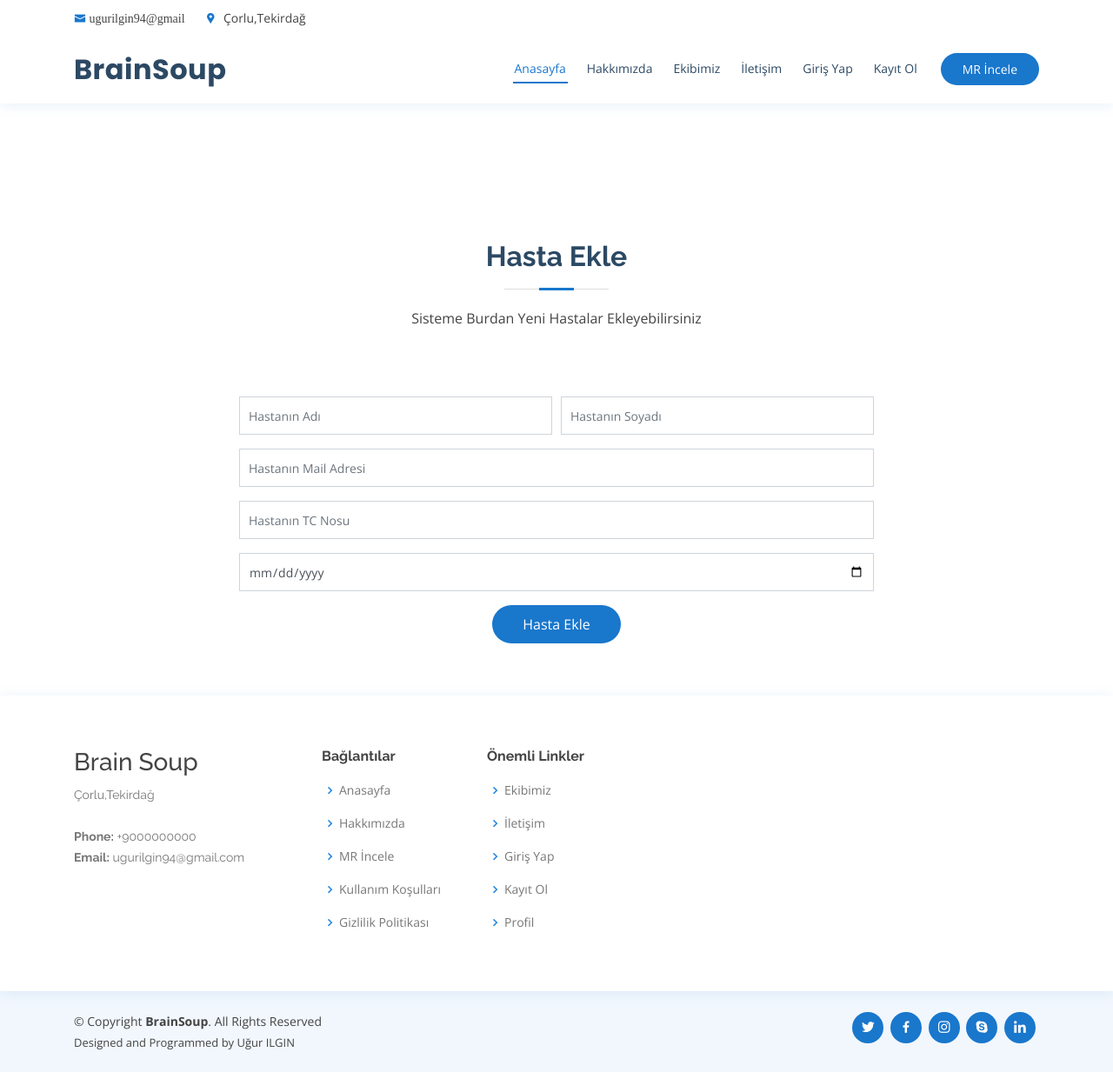
After one commit to ugurilgin/BrainSoup-Brain-Tumor-Detection, a Flask app: template templates/patientsadd.html in a window 1280 px wide. The commit adds this page. Shown: the whole page at 87% size. Run offline with Flask 2, Linux system fonts and the light colour scheme; the template is opened without the code that fills it, so the values that code supplies are empty; some libraries are stand-ins or nearby versions.

Commit message:
Hasta Ekleme

```diff
--- a/app.py
+++ b/app.py
@@ -7,6 +7,7 @@ from flask_mail import Mail,Message
 from flask_mysqldb import  MySQL
 import os
 import secrets
+from datetime import date
 #import mysql.connector
 ############## </ Import Files > ##############
 
@@ -64,6 +65,12 @@ def signup():
         return redirect(url_for('index'))
     else:
         return render_template('register.html')
+@app.route('/AddPatients')
+def showAddPatients():
+    if 'user_auth' in session:
+        return render_template('patientsadd.html',isim=openName,menu="menu")
+    else:
+        return redirect(url_for('login'))
 @app.route('/profile')
 def profile():
     if 'user_auth' in session:
@@ -98,7 +105,9 @@ def login_Validation():
     if len(users)>0:
         global userName
         global openName
+        global doctor
         session['user_auth']=users[0][6]
+        doctor=users[0][6]
         userName=users[0][3]
         openName=users[0][1]
         print(userName)
@@ -107,9 +116,27 @@ def login_Validation():
     else:
         return render_template('login.html',error="E-Mail veya Şifre Hatalı")
 
+@app.route('/addPatients',methods=['POST'])
+def add_Patients():
+    email=request.form.get("email")
+    tcno=request.form.get("tcno")
+    birth=request.form.get("birth")
+    today=date.today()
+    name=request.form.get("name")
+    surname=request.form.get("surname")
+    cursor = mysql.connection.cursor()
+    cursor.execute("SELECT * FROM `patients` WHERE `TC` LIKE %(tcno)s ",{'tcno': tcno})
+    users=cursor.fetchall()
+    if len(users)>0:
+        return render_template('patientsadd.html',error="Bu Hasta Zaten Kayıtlı")
+    else:
+        cursor.execute("INSERT INTO `patients` (`TC`,`name`,`surname`,`email`,`birthdate`,`date`,`doctor`,`ban`) VALUES( %(TC)s,%(name)s,%(surname)s,%(email)s,%(birthdate)s,%(date)s,%(doctor)s,%(ban)s)",{'TC': tcno,'name':name,'surname':surname,'email':email,'birthdate':birth,'date':today,'doctor':doctor,'ban':'0'})
+        mysql.connection.commit()
+        return redirect(url_for('showAddPatients'))
+
 @app.route('/addUser',methods=['POST'])
 def add_User():
-    email=userName
+    email=request.form.get("email")
     password=request.form.get("password")
     name=request.form.get("name")
     surname=request.form.get("surname")
--- a/templates/header.html
+++ b/templates/header.html
@@ -70,6 +70,8 @@
           <li class="drop-down"><a href="{{url_for('profile')}}">Profiliniz</a>
             <ul>
               <li><a href="{{url_for('profile')}}">Profili Görüntüle</a></li>
+              <li><a href="{{url_for('showAddPatients')}}">Hasta Ekle</a></li>
+              <li><a href="{{url_for('tumor')}}#tumor">Hastaları Görüntüle</a></li>
               <li><a href="{{url_for('tumor')}}#tumor">MR İncele</a></li>
               <li><a href="{{url_for('logout')}}">Çıkış Yap</a></li>
             </ul>
--- /dev/null
+++ b/templates/patientsadd.html
@@ -0,0 +1,92 @@
+{% include "header.html" %}
+<style>
+  .form button[type="submit"] {
+  background: #1977cc;
+  border: 0;
+  padding: 10px 35px;
+  color: #fff;
+  transition: 0.4s;
+  border-radius: 50px;
+}
+
+.form button[type="submit"]:hover {
+  background: #1c84e3;
+}
+
+.form input, .form textarea, .form select {
+  border-radius: 0;
+  box-shadow: none;
+  font-size: 14px;
+  padding: 10px !important;
+}
+
+.form input:focus, .form textarea:focus, .form select:focus {
+  border-color: #1977cc;
+}
+
+.form input, .form select {
+  height: 44px;
+}
+</style>
+<br/><br/><br/><br/><br/><br/><br/>
+
+    <main id="main">
+        <br/><br/>
+
+
+
+          <section id="register" class="contact">
+            <div class="container">
+
+              <div class="section-title">
+                <h2>Hasta Ekle</h2>
+                <p>Sisteme Burdan Yeni Hastalar Ekleyebilirsiniz</p>
+              </div>
+            </div>
+
+            <div>
+            <div class="container">
+              <div class="row mt-5">
+
+
+
+                <div class="col-lg-8 mt-5 mt-lg-0" style="margin:auto;">
+
+                  <form action="/addPatients" method="post"  class="form">
+                    {% if error %}
+                    <a style="float: left;color: red;">Kaydetme Hatası: {{ error }}</a><br/><br/>
+                   {% endif %}
+                    <div class="form-row">
+                        <div class="col-md-6 form-group">
+                          <input type="text" name="name" class="form-control" id="name" placeholder="Hastanın Adı " data-rule="minlen:4" data-msg="En az 4 karakter olmalıdır" />
+                        </div>
+                        <div class="col-md-6 form-group">
+                        <input type="text" name="surname" class="form-control" id="surname" placeholder="Hastanın Soyadı" data-rule="minlen:4" data-msg="En az 4 karakter olmalıdır" />
+                        </div>
+                      </div>
+                    <div class="form-group">
+                        <input type="email" class="form-control" name="email" id="email" placeholder="Hastanın Mail Adresi" data-rule="email" data-msg="Lütfen geçerli bir mail giriniz" />
+                    </div>
+                    <div class="form-group">
+                      <input type="text" name="tcno" class="form-control" id="tcno" placeholder="Hastanın TC Nosu" data-rule="minlen:11" data-rule="maxlen:11" pattern="[0-9]{11}"  data-msg="TC Kimlik No 11 karakter olmalıdır" />
+                    </div>
+                    <div class="form-group">
+                      <input type="date" name="birth" class="form-control" id="birth" placeholder="Hastanın Doğum Tarihi"   />
+                    </div>
+
+
+
+
+                    <div class="text-center"><button type="submit">Hasta Ekle</button></div>
+                  </form>
+
+                </div>
+
+              </div>
+
+            </div>
+          </section><!-- End Contact Section -->
+
+    </main>
+
+    {% include "footer.html" %}
```
